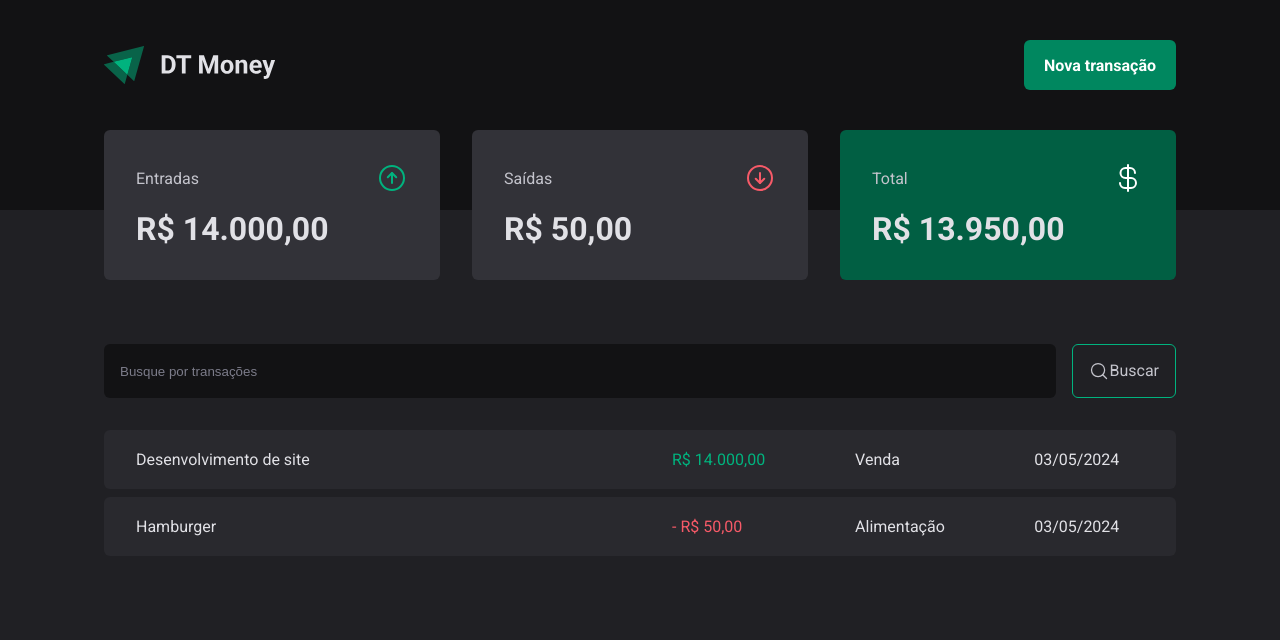
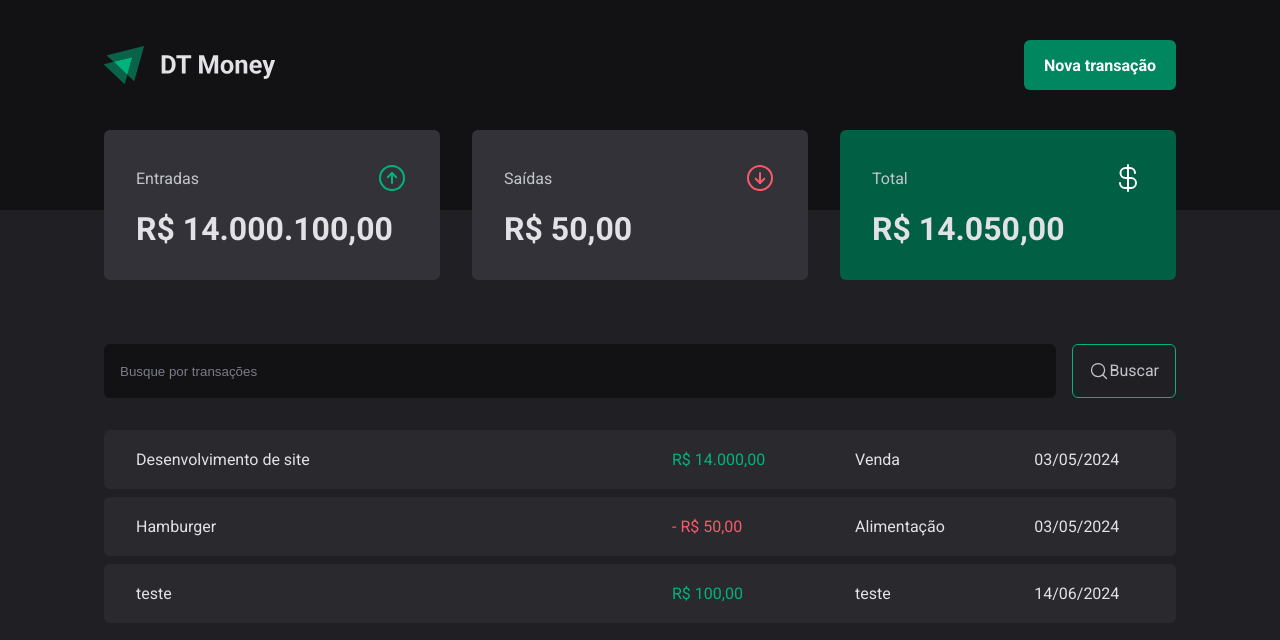
Before and after one commit to karein/DTMoney, a React (Vite) app: page / in a window 1280 px wide. Shown: the top 640 px of the page. Built offline with nearby package versions, Linux system fonts and the light colour scheme; data requests are answered from the project's data file.

Commit message:
iniciando criação de nova transação

```diff
--- a/server.json
+++ b/server.json
@@ -15,6 +15,14 @@
       "category": "Alimentação",
       "price": "50",
       "createdAt": "2024-05-03T12:50:10.818Z"
+    },
+    {
+      "description": "teste",
+      "price": 100,
+      "category": "teste",
+      "type": "income",
+      "createdAt": "2024-06-14T11:49:19.210Z",
+      "id": 3
     }
   ]
 }
--- a/src/contexts/TransactionsContext.tsx
+++ b/src/contexts/TransactionsContext.tsx
@@ -25,18 +25,13 @@ export function TransactionsProvider({ children }: TransactionsProviderProps) {
   const [transactions, setTransactions] = useState<Transaction[]>([])
 
   async function fetchTransactions(query?: string) {
-    console.log('fetchTransactions query', query)
     const response = await api.get('transactions', {
       params: {
         q: query
       }
     })
 
-    const data = response.data
-
-    console.log('fetchTransactions data', data)
-
-    setTransactions(data);
+    setTransactions(response.data);
   }
 
   useEffect(() => {
```
